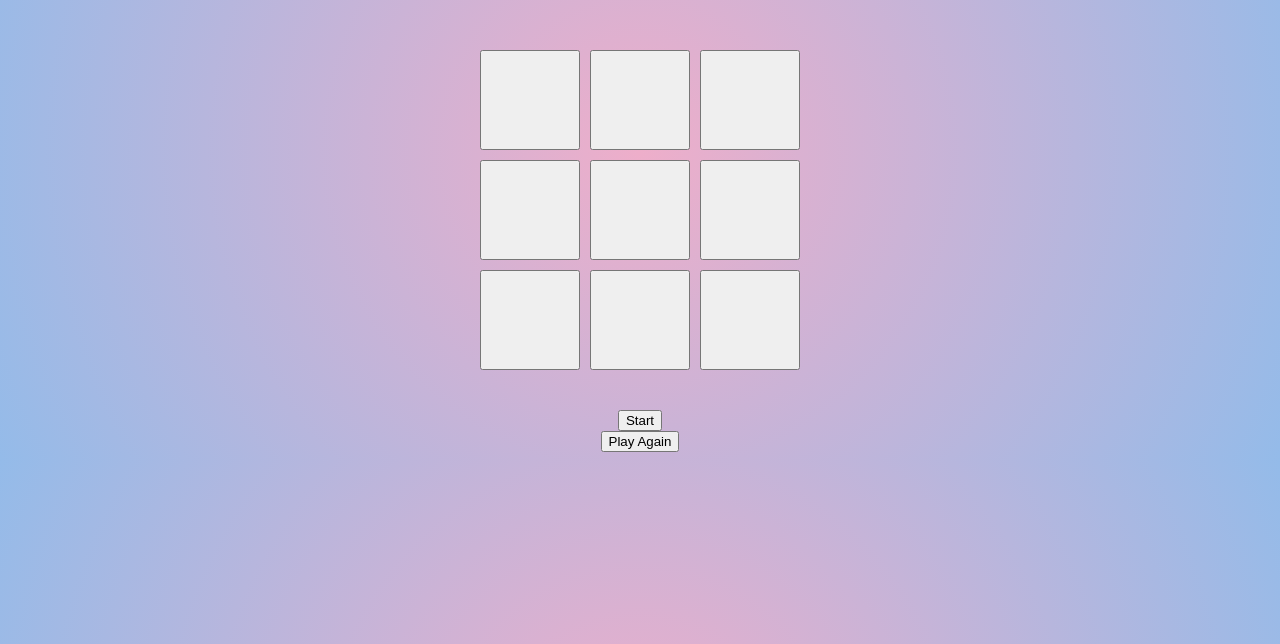
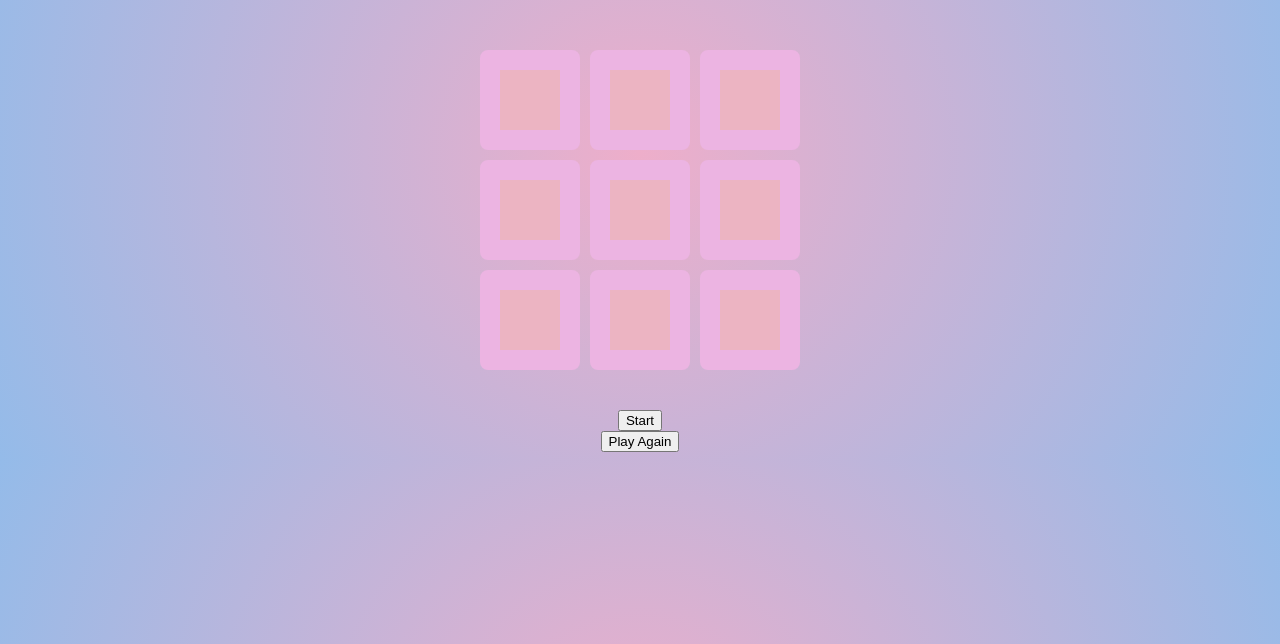
Before and after one commit to B-andrea/game-project, a website built with Vite: page game-project/index.html in a window 1280 px wide. Shown: the part 156-800 px from the top of the page. Built offline with nearby package versions, Linux system fonts and the light colour scheme.

Commit message:
resized button cells and added pointer cursor

```diff
--- a/game-project/src/style.css
+++ b/game-project/src/style.css
@@ -18,3 +18,12 @@ h1 {
   text-align: center;
   font-size: 80px;
 }
+
+.box {
+  width: 100px;
+  height: 100px;
+  background-color: #ecb4c2;
+  border: 20px solid #ecb4e2;
+  border-radius: 8px;
+  cursor: pointer;
+}
```
